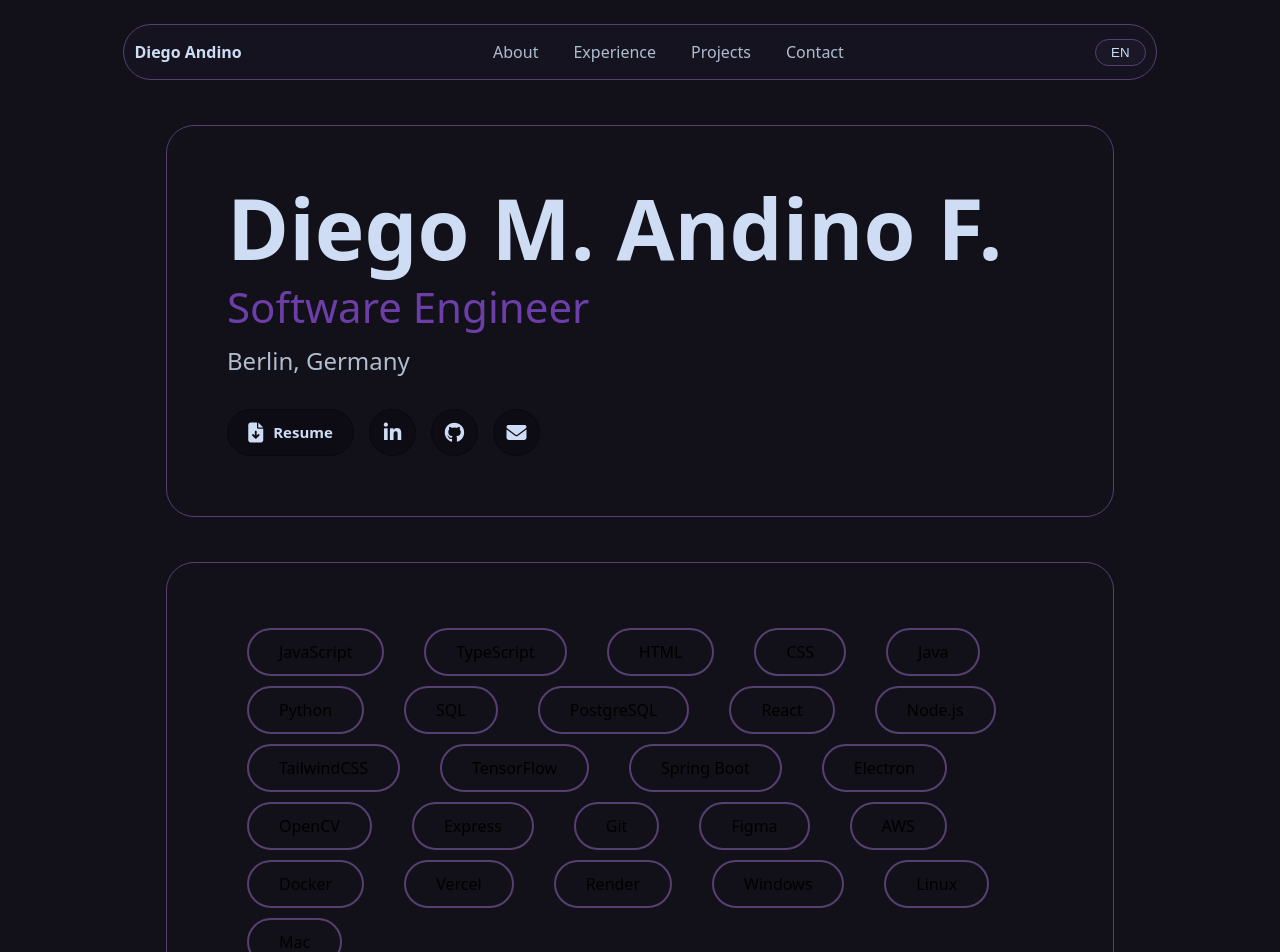
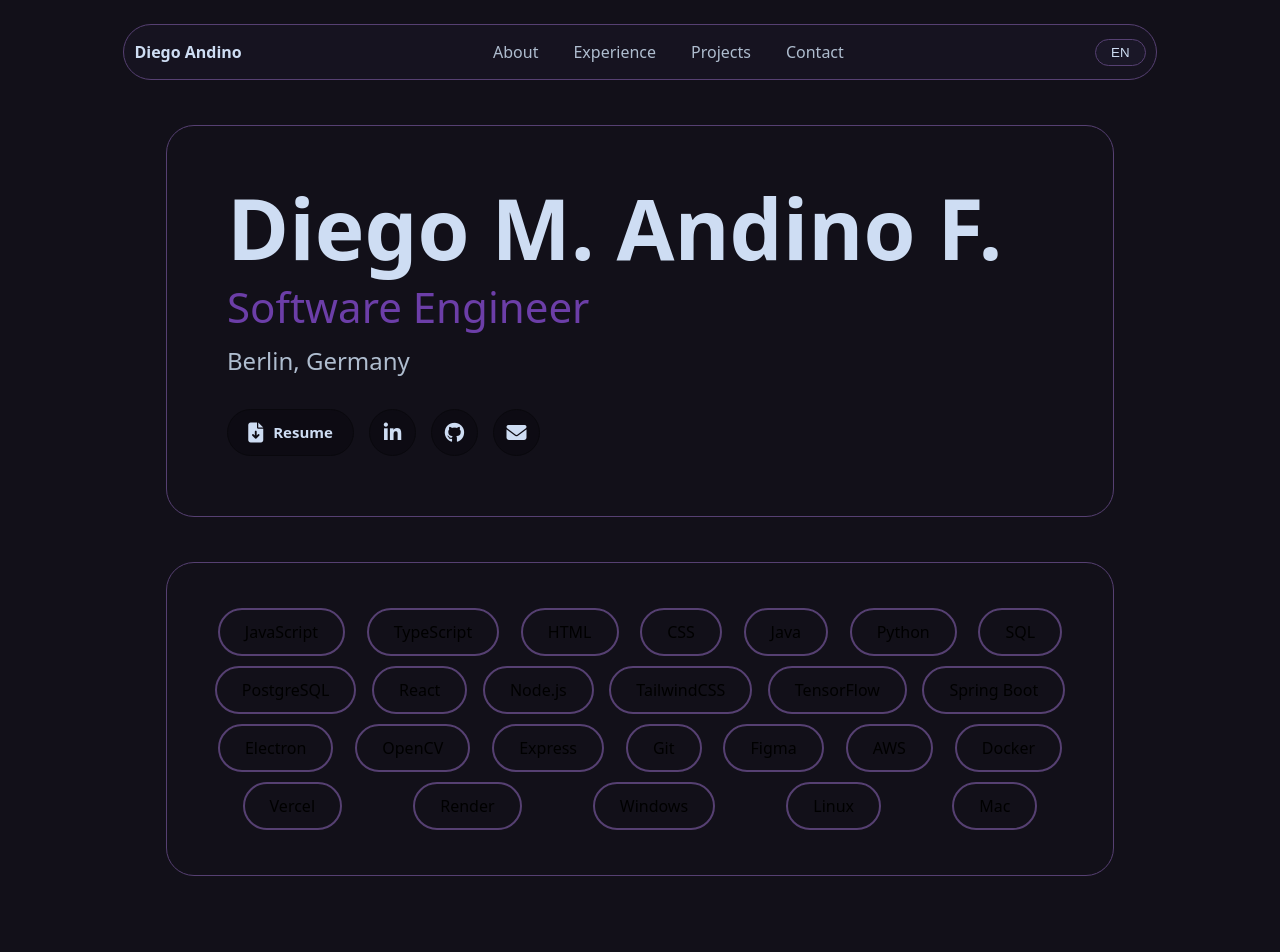
Before and after one commit to soyDiegomaf/Diegomaf-Portfolio, a React (Vite) app: page / in a window 1280 px wide. Shown: the top 952 px of the page. After the commit the page ends 886 px from the top, so only its background shows below. Built offline with nearby package versions, Linux system fonts and the light colour scheme.

Commit message:
componente de tech stack terminando

```diff
--- a/src/App.jsx
+++ b/src/App.jsx
@@ -1,13 +1,13 @@
 import NavBar from './components/NavBar/NavBar'
 import About from './components/About/About'
-import TechBadges from './components/TechBadges/TechBadges'
+import TechStack from './components/TechStack/TechStack'
 
 function App() {
   return (
     <>
     <NavBar/>
     <About/>
-    <TechBadges/>
+    <TechStack/>
     </>
   )
 }
--- a/src/components/TechBadges/TechBadges.jsx
+++ b/src/components/TechStack/TechStack.jsx
@@ -1,6 +1,6 @@
-import styles from './TechBadges.module.css'
+import styles from './TechStack.module.css'
 
-function TechBadges() {
+function TechStack() {
     const languages = ['JavaScript', 'TypeScript', 'HTML', 'CSS', 'Java', 'Python', 'SQL', 'PostgreSQL'];
     const frameworks = ['React', 'Node.js', 'TailwindCSS', 'TensorFlow', 'Spring Boot', 'Electron', 'OpenCV', 'Express'];
     const tools =['Git', 'Figma', 'AWS', 'Docker', 'Vercel', 'Render'];
@@ -37,4 +37,4 @@ function TechBadges() {
     );
 }
 
-export default TechBadges;
+export default TechStack;
--- a/src/components/TechBadges/TechBadges.module.css
+++ b/src/components/TechStack/TechStack.module.css
@@ -4,7 +4,10 @@
 }
 
 .card {
-  padding: 60px;
+  display: flex;
+  flex-wrap: wrap;
+  justify-content: space-around;
+  padding: 40px;
   border-radius: 28px;
   background: var(--base);
   border: 1px solid var(--highlight);
@@ -13,8 +16,8 @@
 .techcontainer {
   display:inline-flex;
   flex-wrap: wrap;
-  margin: 5px 20px;
-  padding: 10px 30px;
+  margin: 5px 5px;
+  padding: 10px 25px;
   align-items: center;
   border:  2px solid var(--highlight);
   border-radius: 50px;
```
